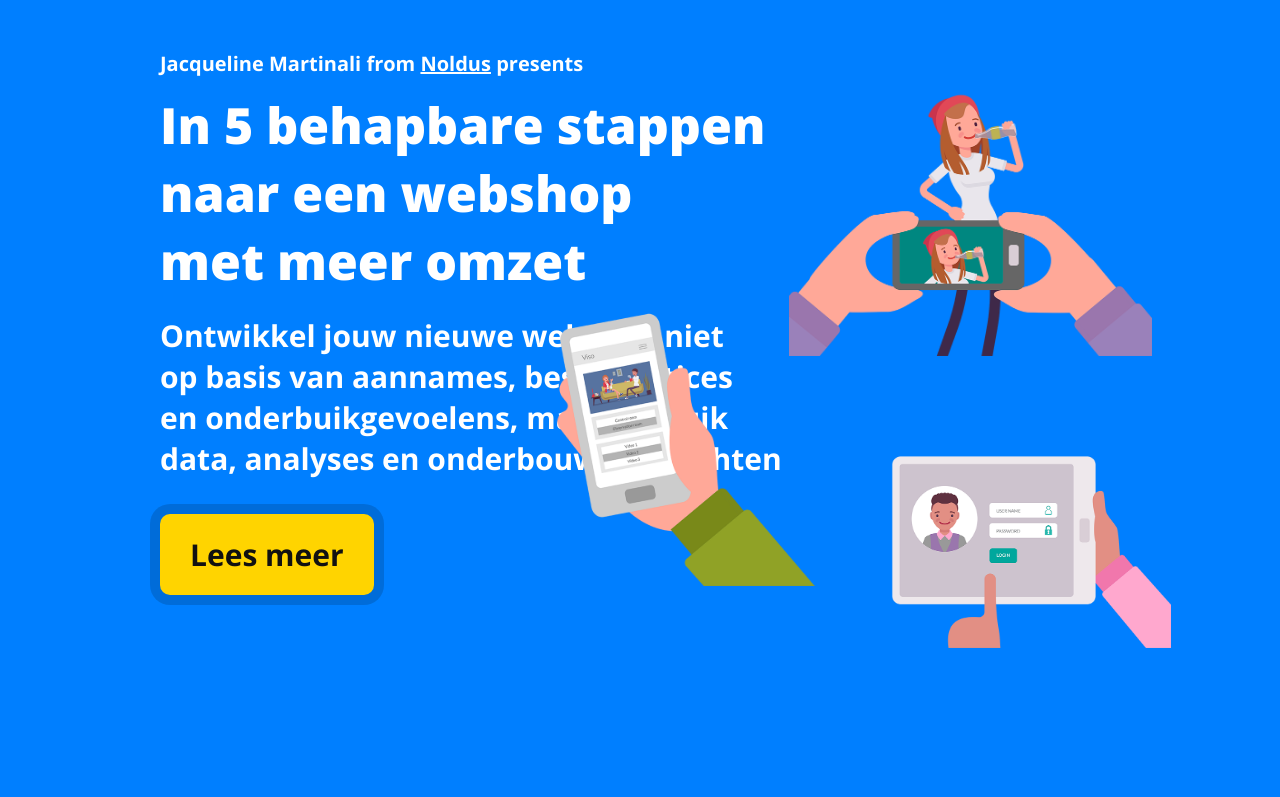
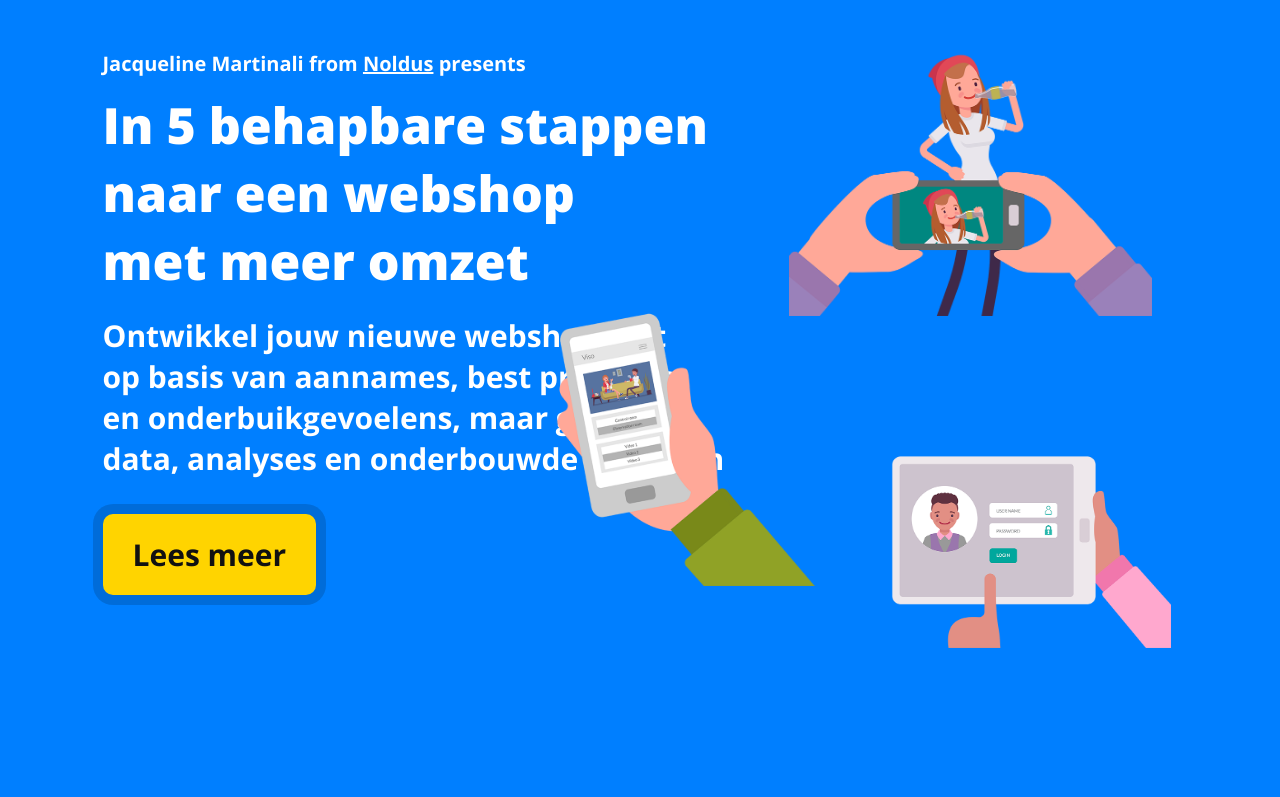
Before and after one commit to Jacq0909/uitwerking-persoonlijk-doel-2024, a plain HTML site: page index.html in a window 1280 px wide. Shown: the top 797 px of the page. Drawn offline with nearby package versions, Linux system fonts and the light colour scheme; a script that the page names is missing.

Commit message:
wrapper aangepast

```diff
--- a/style.css
+++ b/style.css
@@ -32,7 +32,7 @@ p{
 }
 
 .wrapper{
-width: 960px;
+width: 1075px;
 margin: 0 auto;
 }
 
@@ -64,7 +64,7 @@ overflow: hidden;
 	background-size: 100%;
 	width: 363px;
 	height: 344px;
-	position: absolute; top: 10%; right: 10%;
+	position: absolute; top: 5%; right: 10%;
 }
 
 .webapp{
```
